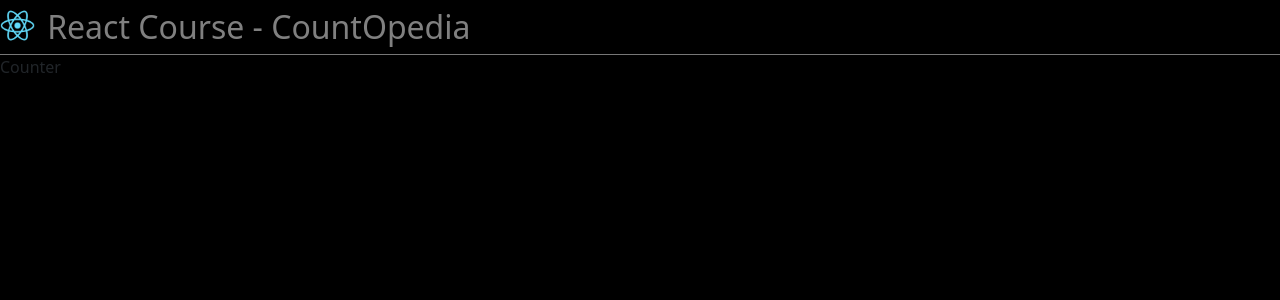
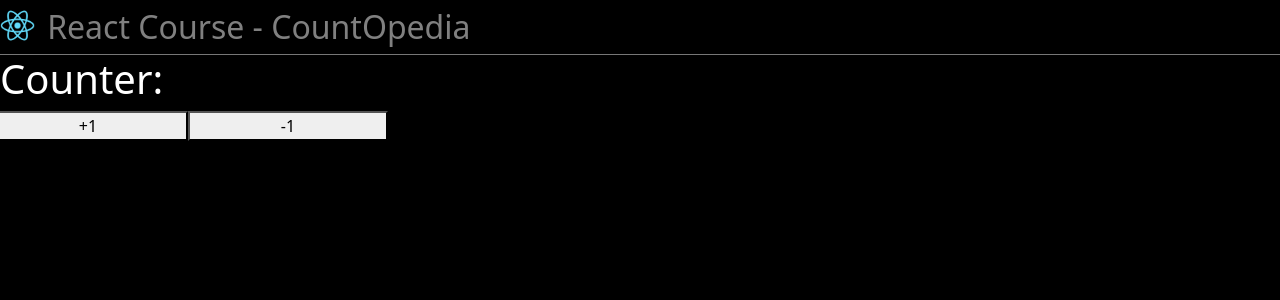
Before and after one commit to Gurnik/CountOPedia, a React (Create React App) app: page / in a window 1280 px wide. Shown: the top 300 px of the page. Built offline with nearby package versions, Linux system fonts and the light colour scheme.

Commit message:
Counter Application Buttons

```diff
--- a/src/Counter.jsx
+++ b/src/Counter.jsx
@@ -2,6 +2,12 @@ import React from "react";
 
 export default class Counter extends React.Component {
   render() {
-    return <div>Counter</div>;
+    return (
+      <div className="row text-white">
+        <h1>Counter: </h1>
+        <button style={{ width: "200px" }}>+1</button>
+        <button style={{ width: "200px" }}>-1</button>
+      </div>
+    );
   }
 }
```
